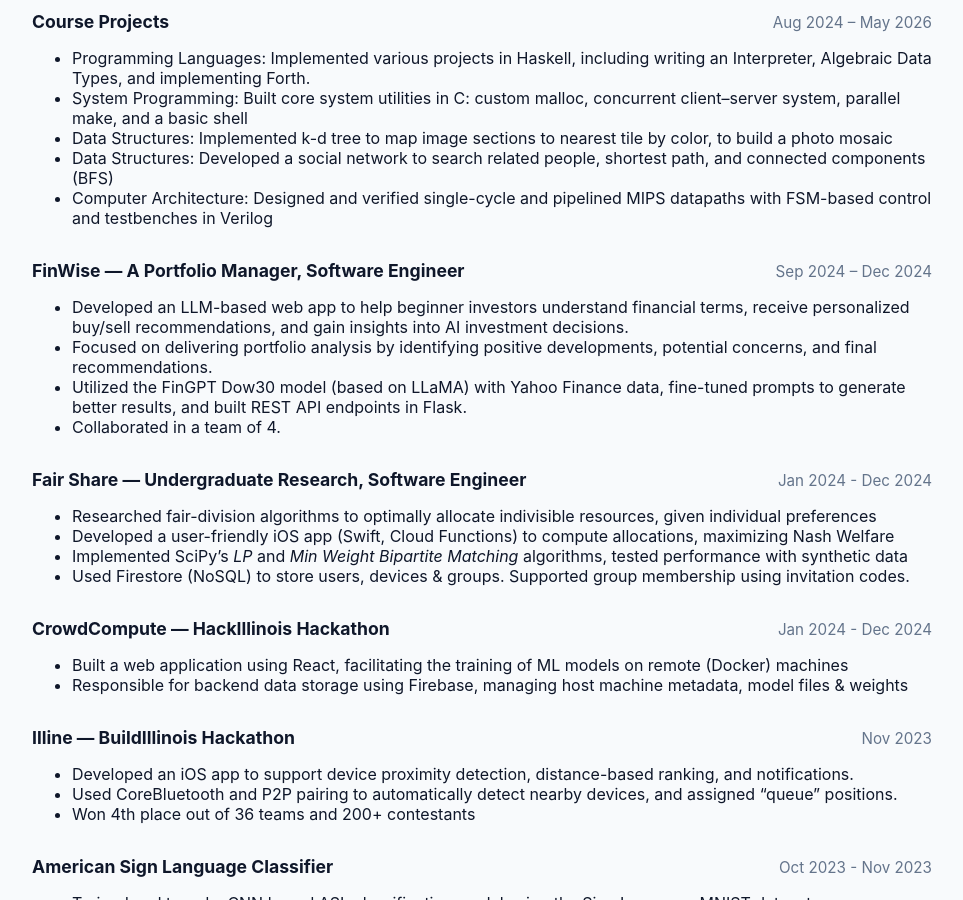
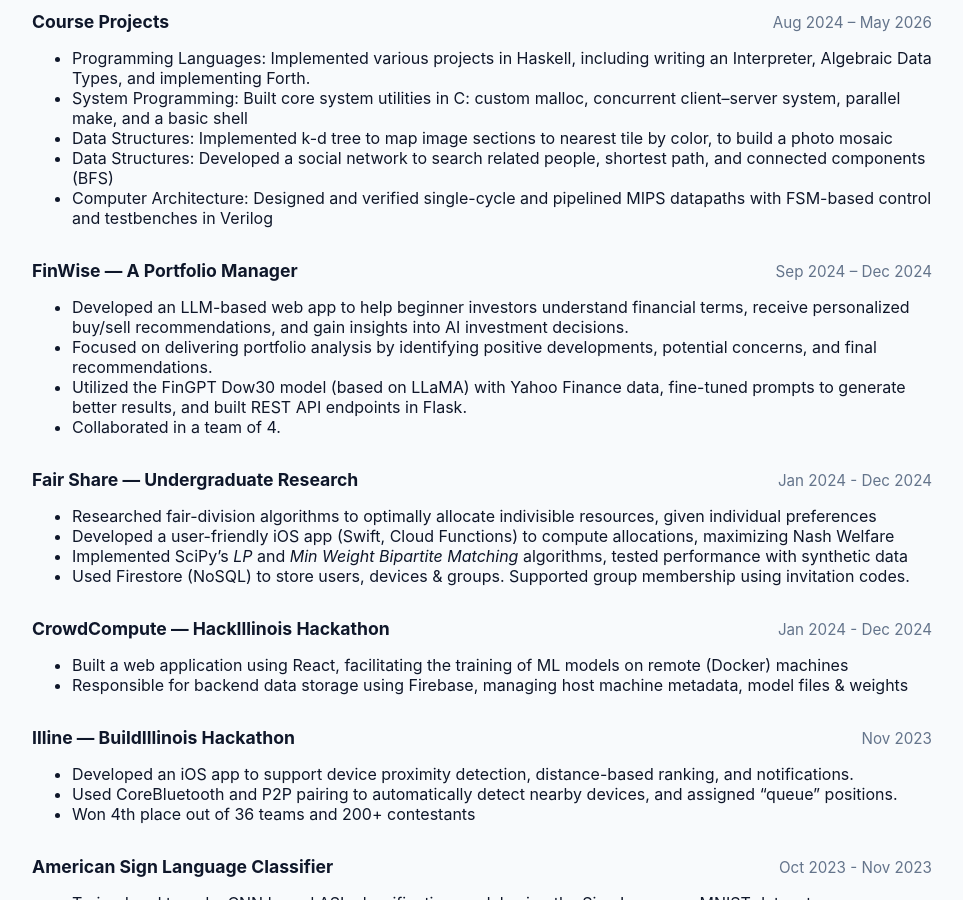
Before and after one commit to srikarpisupati/srikarpisupati.github.io, a Jekyll site: the page built from projects.md, in a window 1280 px wide and 900 px high, scrolled down 1061 px. Shown: the whole window, without its empty margins (158-1121 px from the left). Built offline with Jekyll 4.4.1, drawn with Linux system fonts in a browser that asks for light colours.

Commit message:
Remove job titles from project descriptions

```diff
--- a/projects.md
+++ b/projects.md
@@ -77,7 +77,7 @@ Implemented the following in Go from scratch:
 <div class="project-header">
   <h4>
     <a href="https://srikarpisupati.github.io/Finwise.pdf">
-      FinWise — A Portfolio Manager, Software Engineer
+      FinWise — A Portfolio Manager
     </a>
   </h4>
   <span>Sep 2024 – Dec 2024</span>
@@ -91,7 +91,7 @@ Implemented the following in Go from scratch:
 <div class="project-header">
   <h4>
     <a href="https://srikarpisupati.github.io/FairShare.html">
-      Fair Share — Undergraduate Research, Software Engineer
+      Fair Share — Undergraduate Research
     </a>
   </h4>
   <span>Jan 2024 - Dec 2024</span>
```
